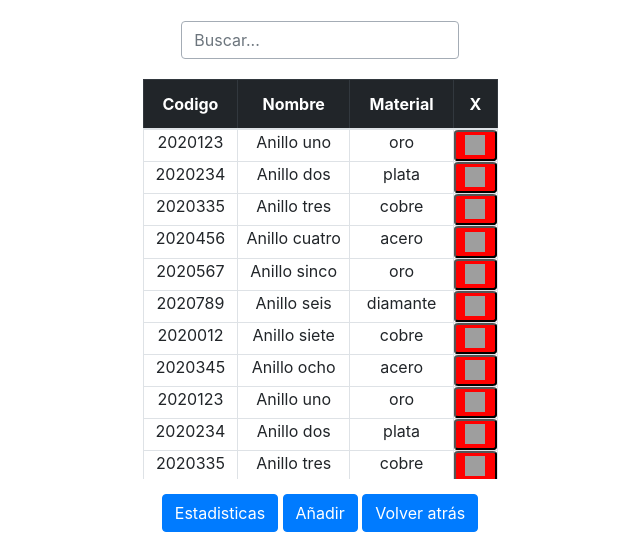
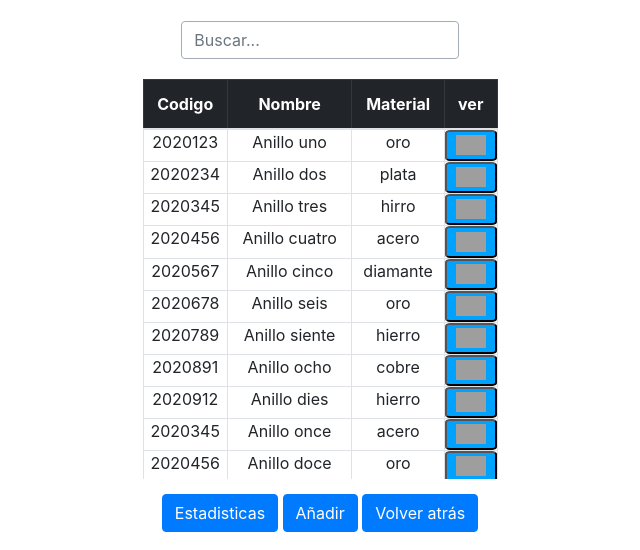
Before and after one commit to jc30flores/jewerly_project, a plain HTML site: page Joyeria/productos/anillos.html in a window 1280 px wide. Shown: the part 101-651 px from the top of the page, without its empty margins (320-960 px from the left). Drawn offline with nearby package versions, Linux system fonts and the light colour scheme; grey boxes are pictures that could not be loaded.

Commit message:
se queto el botton de eliminar

```diff
--- a/Joyeria/estilos_productos.css
+++ b/Joyeria/estilos_productos.css
@@ -60,20 +60,29 @@ line-height: inherit;
 
 }
 
-.eliminar1{
+.eliminar0{
+  color: black;
+  background-color: white;
+  width: 100%;
+  height: 100%;
+  border-radius: 0%;
+  border:0px;
+}
+
+.eliminar2{
+  width: 30px;
+  height: 20px;
+  margin-top: 0px;
+  margin-bottom: 3px;
+  }
+
+.ver{
   color: rgb(10, 10, 10);
-  background-color: red;
+  background-color: rgb(0, 162, 255);
   width: 100%;
   height: 100%;
   border-radius: 10%;
 }
-
-.eliminar2{
-  width: 20px;
-  height: 20px;
-  margin-top: 0px;
-  margin-bottom: 3px;
-  }
 
 
 .table td {
--- a/Joyeria/productos/anillos.html
+++ b/Joyeria/productos/anillos.html
@@ -71,171 +71,172 @@
             <!-----------------Barra de desplasamiento---------------->
             <div class="barra_desplasamiento box-1">
 
-                <table class="table table-bordered order-table ">
+                <table class="table table-bordered order-table">
                     <thead class="table-dark" style="position: sticky; top:0; z-index:1">
                       <tr><!---------Fila con los tirulos de la tabla----------->
+
                         <th scope="col">Codigo</th>
                         <th scope="col">Nombre</th>
                         <th scope="col">Material</th>
-                        <th scope="col">X</th>
+                        <th scope="row">ver</th>
                       </tr>
                     </thead>
                     <tr>
                       <td scope="row ">2020123</td>
                       <td scope="row">Anillo uno</td>
                       <td scope="row">oro</td>
-                      <td> <button type="button" class="eliminar1">
-                        <img class="eliminar2" src="https://th.bing.com/th/id/R.f4a616caf615196ed50cc762a53c789f?rik=apzL1LAHZqE3pw&riu=http%3a%2f%2fcdn.onlinewebfonts.com%2fsvg%2fimg_307766.png&ehk=6R8MxmGJ4Y%2fahKUQiJE5LaV2yP7CxvNw6iwWq7XNZM0%3d&risl=&pid=ImgRaw&r=0"
+                      <td> <button type="button" class="ver">
+                        <img class="eliminar2" src="https://th.bing.com/th/id/R.46b765994dab1f2fc559bc743148570d?rik=cBVkUjOv3GVs7w&riu=http%3a%2f%2fstatic1.squarespace.com%2fstatic%2f5ba292ed0dbda3aec8b0591c%2ft%2f5c61a0b7104c7b297f383020%2f1549902009519%2fmark.png%3fformat%3d1500w&ehk=4qsZOjWTvLt%2fhF5itsIJuU%2blLsVc3D7PD%2f261bKkZd4%3d&risl=&pid=ImgRaw&r=0"
                         alt="boton basurero">
                       </button>                     <!--estos enlacens que estan dentro de la etiqueta button se pueden colocar en un solo lugar y enlazar por medio de ID para que no este en cada etiqueta el enlace -->
                         </td>
                     </tr>
                     <tr>
                       <td scope="row ">2020234</td>
-                      <td scope="row">Anillo dos</td>
+                      <td scope="row">Anillo dos </td>
                       <td scope="row">plata</td>
-                      <td> <button type="button" class="eliminar1">
-                        <img class="eliminar2" src="https://th.bing.com/th/id/R.f4a616caf615196ed50cc762a53c789f?rik=apzL1LAHZqE3pw&riu=http%3a%2f%2fcdn.onlinewebfonts.com%2fsvg%2fimg_307766.png&ehk=6R8MxmGJ4Y%2fahKUQiJE5LaV2yP7CxvNw6iwWq7XNZM0%3d&risl=&pid=ImgRaw&r=0"
+                      <td> <button type="button" class="ver">
+                        <img class="eliminar2" src="https://th.bing.com/th/id/R.46b765994dab1f2fc559bc743148570d?rik=cBVkUjOv3GVs7w&riu=http%3a%2f%2fstatic1.squarespace.com%2fstatic%2f5ba292ed0dbda3aec8b0591c%2ft%2f5c61a0b7104c7b297f383020%2f1549902009519%2fmark.png%3fformat%3d1500w&ehk=4qsZOjWTvLt%2fhF5itsIJuU%2blLsVc3D7PD%2f261bKkZd4%3d&risl=&pid=ImgRaw&r=0"
                         alt="boton basurero">
                       </button>
                         </td>
                     </tr>
                     <tr>
-                      <td scope="row ">2020335</td>
-                      <td scope="row">Anillo tres</td>
-                      <td scope="row">cobre</td>
-                      <td> <button type="button" class="eliminar1">
-                        <img class="eliminar2" src="https://th.bing.com/th/id/R.f4a616caf615196ed50cc762a53c789f?rik=apzL1LAHZqE3pw&riu=http%3a%2f%2fcdn.onlinewebfonts.com%2fsvg%2fimg_307766.png&ehk=6R8MxmGJ4Y%2fahKUQiJE5LaV2yP7CxvNw6iwWq7XNZM0%3d&risl=&pid=ImgRaw&r=0"
+                      <td scope="row ">2020345</td>
+                      <td scope="row">Anillo tres </td>
+                      <td scope="row">hirro</td>
+                      <td> <button type="button" class="ver">
+                        <img class="eliminar2" src="https://th.bing.com/th/id/R.46b765994dab1f2fc559bc743148570d?rik=cBVkUjOv3GVs7w&riu=http%3a%2f%2fstatic1.squarespace.com%2fstatic%2f5ba292ed0dbda3aec8b0591c%2ft%2f5c61a0b7104c7b297f383020%2f1549902009519%2fmark.png%3fformat%3d1500w&ehk=4qsZOjWTvLt%2fhF5itsIJuU%2blLsVc3D7PD%2f261bKkZd4%3d&risl=&pid=ImgRaw&r=0"
                         alt="boton basurero">
                       </button>
                         </td>
                     </tr>
                     <tr>
                       <td scope="row ">2020456</td>
-                      <td scope="row">Anillo cuatro</td>
+                      <td scope="row">Anillo cuatro </td>
                       <td scope="row">acero</td>
-                      <td> <button type="button" class="eliminar1">
-                        <img class="eliminar2" src="https://th.bing.com/th/id/R.f4a616caf615196ed50cc762a53c789f?rik=apzL1LAHZqE3pw&riu=http%3a%2f%2fcdn.onlinewebfonts.com%2fsvg%2fimg_307766.png&ehk=6R8MxmGJ4Y%2fahKUQiJE5LaV2yP7CxvNw6iwWq7XNZM0%3d&risl=&pid=ImgRaw&r=0"
+                      <td> <button type="button" class="ver">
+                        <img class="eliminar2" src="https://th.bing.com/th/id/R.46b765994dab1f2fc559bc743148570d?rik=cBVkUjOv3GVs7w&riu=http%3a%2f%2fstatic1.squarespace.com%2fstatic%2f5ba292ed0dbda3aec8b0591c%2ft%2f5c61a0b7104c7b297f383020%2f1549902009519%2fmark.png%3fformat%3d1500w&ehk=4qsZOjWTvLt%2fhF5itsIJuU%2blLsVc3D7PD%2f261bKkZd4%3d&risl=&pid=ImgRaw&r=0"
                         alt="boton basurero">
                       </button>
                         </td>
                     </tr>
                     <tr>
                       <td scope="row ">2020567</td>
-                      <td scope="row">Anillo sinco</td>
+                      <td scope="row">Anillo cinco</td>
+                      <td scope="row">diamante</td>
+                      <td> <button type="button" class="ver">
+                        <img class="eliminar2" src="https://th.bing.com/th/id/R.46b765994dab1f2fc559bc743148570d?rik=cBVkUjOv3GVs7w&riu=http%3a%2f%2fstatic1.squarespace.com%2fstatic%2f5ba292ed0dbda3aec8b0591c%2ft%2f5c61a0b7104c7b297f383020%2f1549902009519%2fmark.png%3fformat%3d1500w&ehk=4qsZOjWTvLt%2fhF5itsIJuU%2blLsVc3D7PD%2f261bKkZd4%3d&risl=&pid=ImgRaw&r=0"
+                        alt="boton basurero">
+                      </button>
+                        </td>
+                    </tr>
+                    <tr>
+                      <td scope="row ">2020678</td>
+                      <td scope="row">Anillo seis </td>
                       <td scope="row">oro</td>
-                      <td> <button type="button" class="eliminar1">
-                        <img class="eliminar2" src="https://th.bing.com/th/id/R.f4a616caf615196ed50cc762a53c789f?rik=apzL1LAHZqE3pw&riu=http%3a%2f%2fcdn.onlinewebfonts.com%2fsvg%2fimg_307766.png&ehk=6R8MxmGJ4Y%2fahKUQiJE5LaV2yP7CxvNw6iwWq7XNZM0%3d&risl=&pid=ImgRaw&r=0"
+                      <td> <button type="button" class="ver">
+                        <img class="eliminar2" src="https://th.bing.com/th/id/R.46b765994dab1f2fc559bc743148570d?rik=cBVkUjOv3GVs7w&riu=http%3a%2f%2fstatic1.squarespace.com%2fstatic%2f5ba292ed0dbda3aec8b0591c%2ft%2f5c61a0b7104c7b297f383020%2f1549902009519%2fmark.png%3fformat%3d1500w&ehk=4qsZOjWTvLt%2fhF5itsIJuU%2blLsVc3D7PD%2f261bKkZd4%3d&risl=&pid=ImgRaw&r=0"
                         alt="boton basurero">
                       </button>
                         </td>
                     </tr>
                     <tr>
                       <td scope="row ">2020789</td>
-                      <td scope="row">Anillo seis</td>
-                      <td scope="row">diamante</td>
-                      <td> <button type="button" class="eliminar1">
-                        <img class="eliminar2" src="https://th.bing.com/th/id/R.f4a616caf615196ed50cc762a53c789f?rik=apzL1LAHZqE3pw&riu=http%3a%2f%2fcdn.onlinewebfonts.com%2fsvg%2fimg_307766.png&ehk=6R8MxmGJ4Y%2fahKUQiJE5LaV2yP7CxvNw6iwWq7XNZM0%3d&risl=&pid=ImgRaw&r=0"
+                      <td scope="row">Anillo siente </td>
+                      <td scope="row">hierro</td>
+                      <td> <button type="button" class="ver">
+                        <img class="eliminar2" src="https://th.bing.com/th/id/R.46b765994dab1f2fc559bc743148570d?rik=cBVkUjOv3GVs7w&riu=http%3a%2f%2fstatic1.squarespace.com%2fstatic%2f5ba292ed0dbda3aec8b0591c%2ft%2f5c61a0b7104c7b297f383020%2f1549902009519%2fmark.png%3fformat%3d1500w&ehk=4qsZOjWTvLt%2fhF5itsIJuU%2blLsVc3D7PD%2f261bKkZd4%3d&risl=&pid=ImgRaw&r=0"
                         alt="boton basurero">
                       </button>
                         </td>
                     </tr>
                     <tr>
-                       <td scope="row ">2020012</td>
-                      <td scope="row">Anillo siete</td>
+                      <td scope="row ">2020891</td>
+                      <td scope="row">Anillo ocho </td>
                       <td scope="row">cobre</td>
-                      <td> <button type="button" class="eliminar1">
-                        <img class="eliminar2" src="https://th.bing.com/th/id/R.f4a616caf615196ed50cc762a53c789f?rik=apzL1LAHZqE3pw&riu=http%3a%2f%2fcdn.onlinewebfonts.com%2fsvg%2fimg_307766.png&ehk=6R8MxmGJ4Y%2fahKUQiJE5LaV2yP7CxvNw6iwWq7XNZM0%3d&risl=&pid=ImgRaw&r=0"
+                      <td> <button type="button" class="ver">
+                        <img class="eliminar2" src="https://th.bing.com/th/id/R.46b765994dab1f2fc559bc743148570d?rik=cBVkUjOv3GVs7w&riu=http%3a%2f%2fstatic1.squarespace.com%2fstatic%2f5ba292ed0dbda3aec8b0591c%2ft%2f5c61a0b7104c7b297f383020%2f1549902009519%2fmark.png%3fformat%3d1500w&ehk=4qsZOjWTvLt%2fhF5itsIJuU%2blLsVc3D7PD%2f261bKkZd4%3d&risl=&pid=ImgRaw&r=0"
+                        alt="boton basurero">
+                      </button>
+                        </td>
+                    </tr>
+                    <tr>
+                      <td scope="row ">2020912</td>
+                      <td scope="row">Anillo dies </td>
+                      <td scope="row">hierro</td>
+                      <td> <button type="button" class="ver">
+                        <img class="eliminar2" src="https://th.bing.com/th/id/R.46b765994dab1f2fc559bc743148570d?rik=cBVkUjOv3GVs7w&riu=http%3a%2f%2fstatic1.squarespace.com%2fstatic%2f5ba292ed0dbda3aec8b0591c%2ft%2f5c61a0b7104c7b297f383020%2f1549902009519%2fmark.png%3fformat%3d1500w&ehk=4qsZOjWTvLt%2fhF5itsIJuU%2blLsVc3D7PD%2f261bKkZd4%3d&risl=&pid=ImgRaw&r=0"
                         alt="boton basurero">
                       </button>
                         </td>
                     </tr>
                     <tr>
                       <td scope="row ">2020345</td>
-                      <td scope="row">Anillo ocho</td>
+                      <td scope="row">Anillo once </td>
                       <td scope="row">acero</td>
-                      <td> <button type="button" class="eliminar1">
-                        <img class="eliminar2" src="https://th.bing.com/th/id/R.f4a616caf615196ed50cc762a53c789f?rik=apzL1LAHZqE3pw&riu=http%3a%2f%2fcdn.onlinewebfonts.com%2fsvg%2fimg_307766.png&ehk=6R8MxmGJ4Y%2fahKUQiJE5LaV2yP7CxvNw6iwWq7XNZM0%3d&risl=&pid=ImgRaw&r=0
-                        alt="boton basurero">
-                      </button>
-                        </td>
-                    </tr>
-                    <tr>
-                        <td scope="row ">2020123</td>
-                        <td scope="row">Anillo uno</td>
-                        <td scope="row">oro</td>
-                        <td> <button type="button" class="eliminar1">
-                          <img class="eliminar2" src="https://th.bing.com/th/id/R.f4a616caf615196ed50cc762a53c789f?rik=apzL1LAHZqE3pw&riu=http%3a%2f%2fcdn.onlinewebfonts.com%2fsvg%2fimg_307766.png&ehk=6R8MxmGJ4Y%2fahKUQiJE5LaV2yP7CxvNw6iwWq7XNZM0%3d&risl=&pid=ImgRaw&r=0"
-                          alt="boton basurero">
-                        </button>
-                          </td>
-                      </tr>
-                      <tr>
-                        <td scope="row ">2020234</td>
-                        <td scope="row">Anillo dos</td>
-                        <td scope="row">plata</td>
-                        <td> <button type="button" class="eliminar1">
-                          <img class="eliminar2" src="https://th.bing.com/th/id/R.f4a616caf615196ed50cc762a53c789f?rik=apzL1LAHZqE3pw&riu=http%3a%2f%2fcdn.onlinewebfonts.com%2fsvg%2fimg_307766.png&ehk=6R8MxmGJ4Y%2fahKUQiJE5LaV2yP7CxvNw6iwWq7XNZM0%3d&risl=&pid=ImgRaw&r=0"
-                          alt="boton basurero">
-                        </button>
-                          </td>
-                      </tr>
-                      <tr>
-                        <td scope="row ">2020335</td>
-                        <td scope="row">Anillo tres</td>
-                        <td scope="row">cobre</td>
-                        <td> <button type="button" class="eliminar1">
-                          <img class="eliminar2" src="https://th.bing.com/th/id/R.f4a616caf615196ed50cc762a53c789f?rik=apzL1LAHZqE3pw&riu=http%3a%2f%2fcdn.onlinewebfonts.com%2fsvg%2fimg_307766.png&ehk=6R8MxmGJ4Y%2fahKUQiJE5LaV2yP7CxvNw6iwWq7XNZM0%3d&risl=&pid=ImgRaw&r=0"
+                      <td> <button type="button" class="ver">
+                        <img class="eliminar2" src="https://th.bing.com/th/id/R.46b765994dab1f2fc559bc743148570d?rik=cBVkUjOv3GVs7w&riu=http%3a%2f%2fstatic1.squarespace.com%2fstatic%2f5ba292ed0dbda3aec8b0591c%2ft%2f5c61a0b7104c7b297f383020%2f1549902009519%2fmark.png%3fformat%3d1500w&ehk=4qsZOjWTvLt%2fhF5itsIJuU%2blLsVc3D7PD%2f261bKkZd4%3d&risl=&pid=ImgRaw&r=0"
                         alt="boton basurero">
                       </button>
                         </td>
                     </tr>
                     <tr>
                       <td scope="row ">2020456</td>
-                        <td scope="row">Anillo cuatro</td>
-                        <td scope="row">acero</td>
-                        <td> <button type="button" class="eliminar1">
-                          <img class="eliminar2" src="https://th.bing.com/th/id/R.f4a616caf615196ed50cc762a53c789f?rik=apzL1LAHZqE3pw&riu=http%3a%2f%2fcdn.onlinewebfonts.com%2fsvg%2fimg_307766.png&ehk=6R8MxmGJ4Y%2fahKUQiJE5LaV2yP7CxvNw6iwWq7XNZM0%3d&risl=&pid=ImgRaw&r=0"
+                      <td scope="row">Anillo doce </td>
+                      <td scope="row">oro</td>
+                      <td> <button type="button" class="ver">
+                        <img class="eliminar2" src="https://th.bing.com/th/id/R.46b765994dab1f2fc559bc743148570d?rik=cBVkUjOv3GVs7w&riu=http%3a%2f%2fstatic1.squarespace.com%2fstatic%2f5ba292ed0dbda3aec8b0591c%2ft%2f5c61a0b7104c7b297f383020%2f1549902009519%2fmark.png%3fformat%3d1500w&ehk=4qsZOjWTvLt%2fhF5itsIJuU%2blLsVc3D7PD%2f261bKkZd4%3d&risl=&pid=ImgRaw&r=0"
                         alt="boton basurero">
                       </button>
                         </td>
                     </tr>
                     <tr>
                       <td scope="row ">2020567</td>
-                        <td scope="row">Anillo sinco</td>
-                        <td scope="row">oro</td>
-                        <td> <button type="button" class="eliminar1">
-                          <img class="eliminar2" src="https://th.bing.com/th/id/R.f4a616caf615196ed50cc762a53c789f?rik=apzL1LAHZqE3pw&riu=http%3a%2f%2fcdn.onlinewebfonts.com%2fsvg%2fimg_307766.png&ehk=6R8MxmGJ4Y%2fahKUQiJE5LaV2yP7CxvNw6iwWq7XNZM0%3d&risl=&pid=ImgRaw&r=0"
+                      <td scope="row">Anillo trece </td>
+                      <td scope="row">plata</td>
+                      <td> <button type="button" class="ver">
+                        <img class="eliminar2" src="https://th.bing.com/th/id/R.46b765994dab1f2fc559bc743148570d?rik=cBVkUjOv3GVs7w&riu=http%3a%2f%2fstatic1.squarespace.com%2fstatic%2f5ba292ed0dbda3aec8b0591c%2ft%2f5c61a0b7104c7b297f383020%2f1549902009519%2fmark.png%3fformat%3d1500w&ehk=4qsZOjWTvLt%2fhF5itsIJuU%2blLsVc3D7PD%2f261bKkZd4%3d&risl=&pid=ImgRaw&r=0"
+                        alt="boton basurero">
+                      </button>
+                        </td>
+                    </tr>
+                    <tr>
+                      <td scope="row ">2020678</td>
+                      <td scope="row">Anillo catorce </td>
+                      <td scope="row">cobre</td>
+                      <td> <button type="button" class="ver">
+                        <img class="eliminar2" src="https://th.bing.com/th/id/R.46b765994dab1f2fc559bc743148570d?rik=cBVkUjOv3GVs7w&riu=http%3a%2f%2fstatic1.squarespace.com%2fstatic%2f5ba292ed0dbda3aec8b0591c%2ft%2f5c61a0b7104c7b297f383020%2f1549902009519%2fmark.png%3fformat%3d1500w&ehk=4qsZOjWTvLt%2fhF5itsIJuU%2blLsVc3D7PD%2f261bKkZd4%3d&risl=&pid=ImgRaw&r=0"
                         alt="boton basurero">
                       </button>
                         </td>
                     </tr>
                     <tr>
                       <td scope="row ">2020789</td>
-                        <td scope="row">Anillo seis</td>
-                        <td scope="row">diamante</td>
-                        <td> <button type="button" class="eliminar1">
-                          <img class="eliminar2" src="https://th.bing.com/th/id/R.f4a616caf615196ed50cc762a53c789f?rik=apzL1LAHZqE3pw&riu=http%3a%2f%2fcdn.onlinewebfonts.com%2fsvg%2fimg_307766.png&ehk=6R8MxmGJ4Y%2fahKUQiJE5LaV2yP7CxvNw6iwWq7XNZM0%3d&risl=&pid=ImgRaw&r=0"
+                      <td scope="row">Anillo quince </td>
+                      <td scope="row">hierro</td>
+                      <td> <button type="button" class="ver">
+                        <img class="eliminar2" src="https://th.bing.com/th/id/R.46b765994dab1f2fc559bc743148570d?rik=cBVkUjOv3GVs7w&riu=http%3a%2f%2fstatic1.squarespace.com%2fstatic%2f5ba292ed0dbda3aec8b0591c%2ft%2f5c61a0b7104c7b297f383020%2f1549902009519%2fmark.png%3fformat%3d1500w&ehk=4qsZOjWTvLt%2fhF5itsIJuU%2blLsVc3D7PD%2f261bKkZd4%3d&risl=&pid=ImgRaw&r=0"
                         alt="boton basurero">
                       </button>
                         </td>
                     </tr>
                     <tr>
-                         <td scope="row ">2020012</td>
-                        <td scope="row">Anillo siete</td>
-                        <td scope="row">cobre</td>
-                        <td> <button type="button" class="eliminar1">
-                          <img class="eliminar2" src="https://th.bing.com/th/id/R.f4a616caf615196ed50cc762a53c789f?rik=apzL1LAHZqE3pw&riu=http%3a%2f%2fcdn.onlinewebfonts.com%2fsvg%2fimg_307766.png&ehk=6R8MxmGJ4Y%2fahKUQiJE5LaV2yP7CxvNw6iwWq7XNZM0%3d&risl=&pid=ImgRaw&r=0"
+                      <td scope="row ">2020891</td>
+                      <td scope="row">Anillo diecideis </td>
+                      <td scope="row">diamante</td>
+                      <td> <button type="button" class="ver">
+                        <img class="eliminar2" src="https://th.bing.com/th/id/R.46b765994dab1f2fc559bc743148570d?rik=cBVkUjOv3GVs7w&riu=http%3a%2f%2fstatic1.squarespace.com%2fstatic%2f5ba292ed0dbda3aec8b0591c%2ft%2f5c61a0b7104c7b297f383020%2f1549902009519%2fmark.png%3fformat%3d1500w&ehk=4qsZOjWTvLt%2fhF5itsIJuU%2blLsVc3D7PD%2f261bKkZd4%3d&risl=&pid=ImgRaw&r=0"
                         alt="boton basurero">
                       </button>
                         </td>
                     </tr>
                     <tr>
-                        <td scope="row ">2020345</td>
-                        <td scope="row">Anillo ocho</td>
-                        <td scope="row">acero</td>
-                        <td> <button type="button" class="eliminar1">
-                          <img class="eliminar2" src="https://th.bing.com/th/id/R.f4a616caf615196ed50cc762a53c789f?rik=apzL1LAHZqE3pw&riu=http%3a%2f%2fcdn.onlinewebfonts.com%2fsvg%2fimg_307766.png&ehk=6R8MxmGJ4Y%2fahKUQiJE5LaV2yP7CxvNw6iwWq7XNZM0%3d&risl=&pid=ImgRaw&r=0"
+                      <td scope="row ">2020912</td>
+                      <td scope="row">Anillo diecisiete </td>
+                      <td scope="row">oro</td>
+                      <td> <button type="button" class="ver">
+                        <img class="eliminar2" src="https://th.bing.com/th/id/R.46b765994dab1f2fc559bc743148570d?rik=cBVkUjOv3GVs7w&riu=http%3a%2f%2fstatic1.squarespace.com%2fstatic%2f5ba292ed0dbda3aec8b0591c%2ft%2f5c61a0b7104c7b297f383020%2f1549902009519%2fmark.png%3fformat%3d1500w&ehk=4qsZOjWTvLt%2fhF5itsIJuU%2blLsVc3D7PD%2f261bKkZd4%3d&risl=&pid=ImgRaw&r=0"
                         alt="boton basurero">
                       </button>
                         </td>
```
Lines whose indentation alone changed are shown as unchanged.
